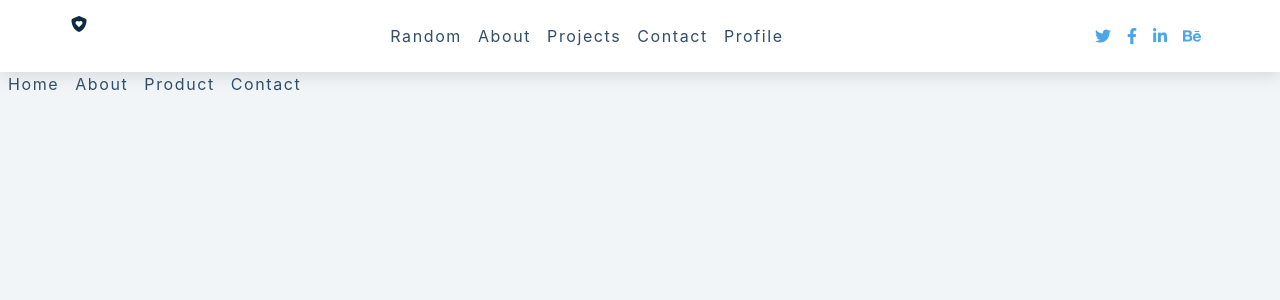
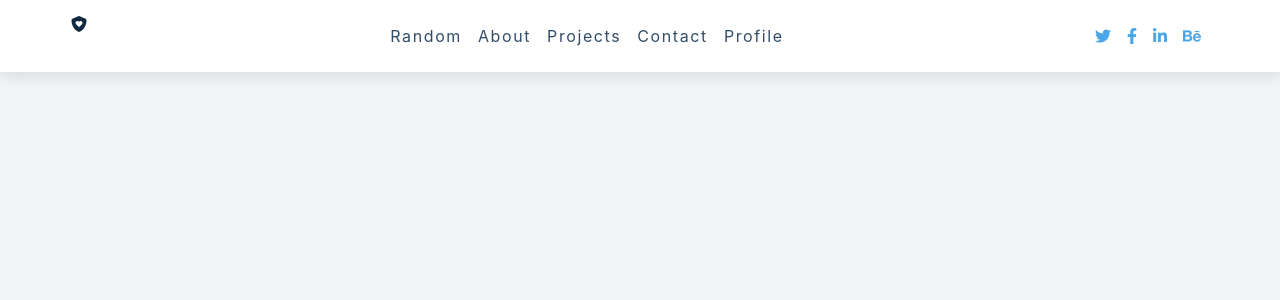
Before and after one commit to HemantKhinchiProjects/react-11-navbar, a React (Create React App) app: page / in a window 1280 px wide. Shown: the top 300 px of the page. Built offline with nearby package versions, Linux system fonts and the light colour scheme.

Commit message:
1 file modified, 1 deleted

```diff
--- a/src/App.js
+++ b/src/App.js
@@ -1,12 +1,10 @@
 import React from 'react';
 import './style.css';
 import Navbar from './Component/Navbar';
-import Sidebar from './Component/Sidebar';
 export default function App() {
   return (
     <>
       <Navbar />
-      <Sidebar />
     </>
   );
 }
--- a/src/Component/Sidebar.js
+++ /dev/null
@@ -1,22 +0,0 @@
-import React from 'react';
-const Sidebar = () => {
-  return (
-    <div className="links-container show-container">
-      <ul className="links">
-        <li>
-          <a href="#">Home</a>
-        </li>
-        <li>
-          <a href="#">about</a>
-        </li>
-        <li>
-          <a href="#">product</a>
-        </li>
-        <li>
-          <a href="#">Contact</a>
-        </li>
-      </ul>
-    </div>
-  );
-};
-export default Sidebar;
```
